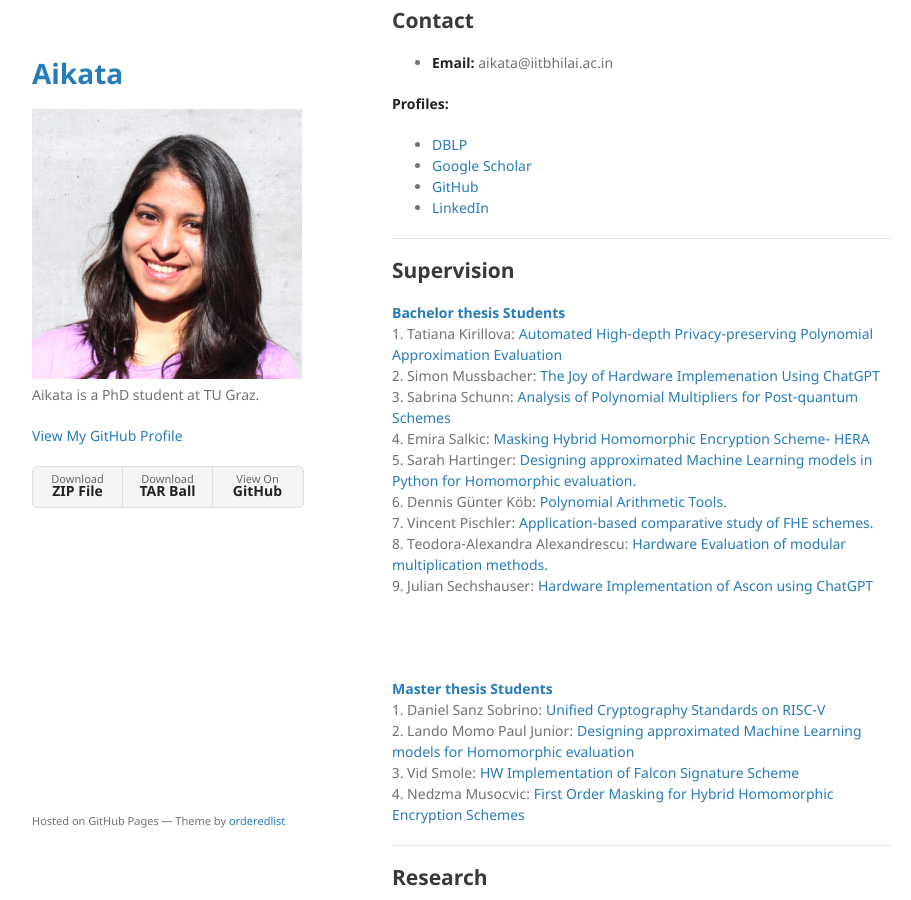
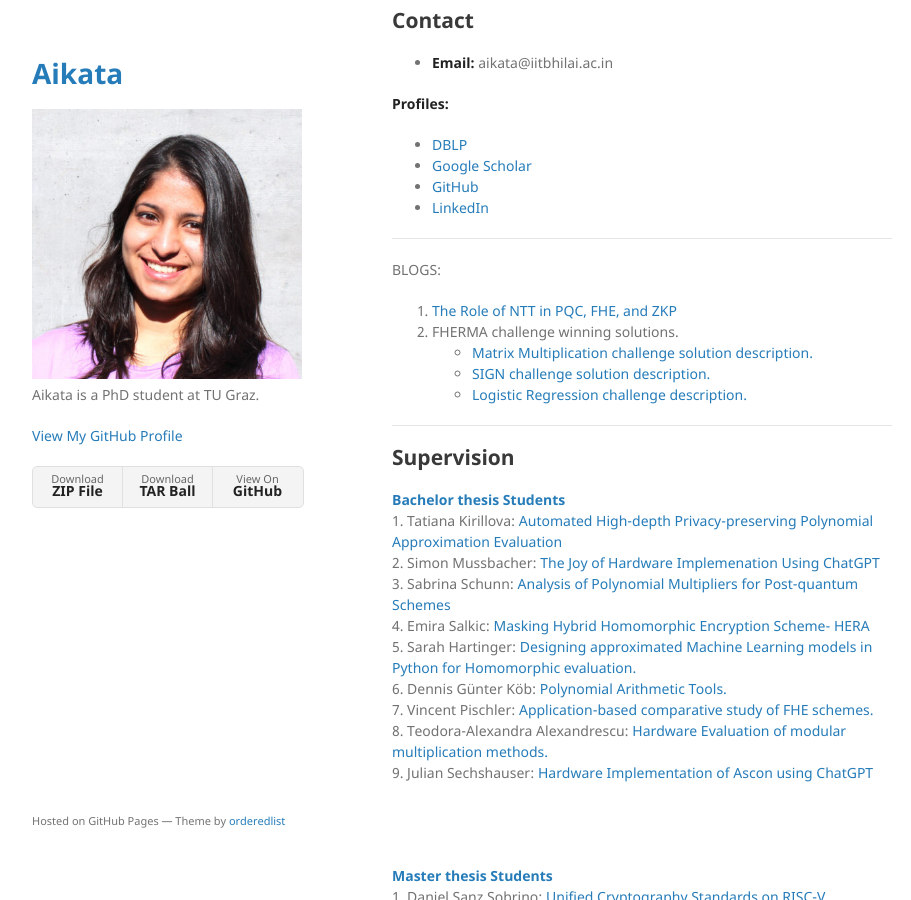
Before and after one commit to aikata10/aikata10.github.io, a Jekyll site: the page built from index.md, in a window 1280 px wide and 900 px high, scrolled down 486 px. Shown: the whole window, without its empty margins (178-1089 px from the left). Built offline with Jekyll 4.4.1, drawn with Linux system fonts in a browser that asks for light colours.

Commit message:
Update index.md

```diff
--- a/index.md
+++ b/index.md
@@ -21,6 +21,20 @@ She completed her **Bachelor’s degree in Computer Science** at the **Indian In
 - [Google Scholar](https://scholar.google.com/citations?user=Z0onVEEAAAAJ&hl=en)
 - [GitHub](https://github.com/aikata10)
 - [LinkedIn](https://www.linkedin.com/in/aikata-12163b136/?originalSubdomain=at)
+
+---
+
+
+
+
+BLOGS:
+
+1. [The Role of NTT in PQC, FHE, and ZKP](https://hackmd.io/@rqh-_xZ_Tqi4IZJEvUTgMg/HyNy_rRJxx)
+2. FHERMA challenge winning solutions.
+      - [Matrix Multiplication challenge solution description.](https://hackmd.io/@rqh-_xZ_Tqi4IZJEvUTgMg/HJAD7UlAp)
+      - [SIGN challenge solution description.](https://hackmd.io/@rqh-_xZ_Tqi4IZJEvUTgMg/SyUDz8eCa)
+      - [Logistic Regression challenge description.](https://hackmd.io/@rqh-_xZ_Tqi4IZJEvUTgMg/SJPobUlCa)
+
 
 ---
 
```
